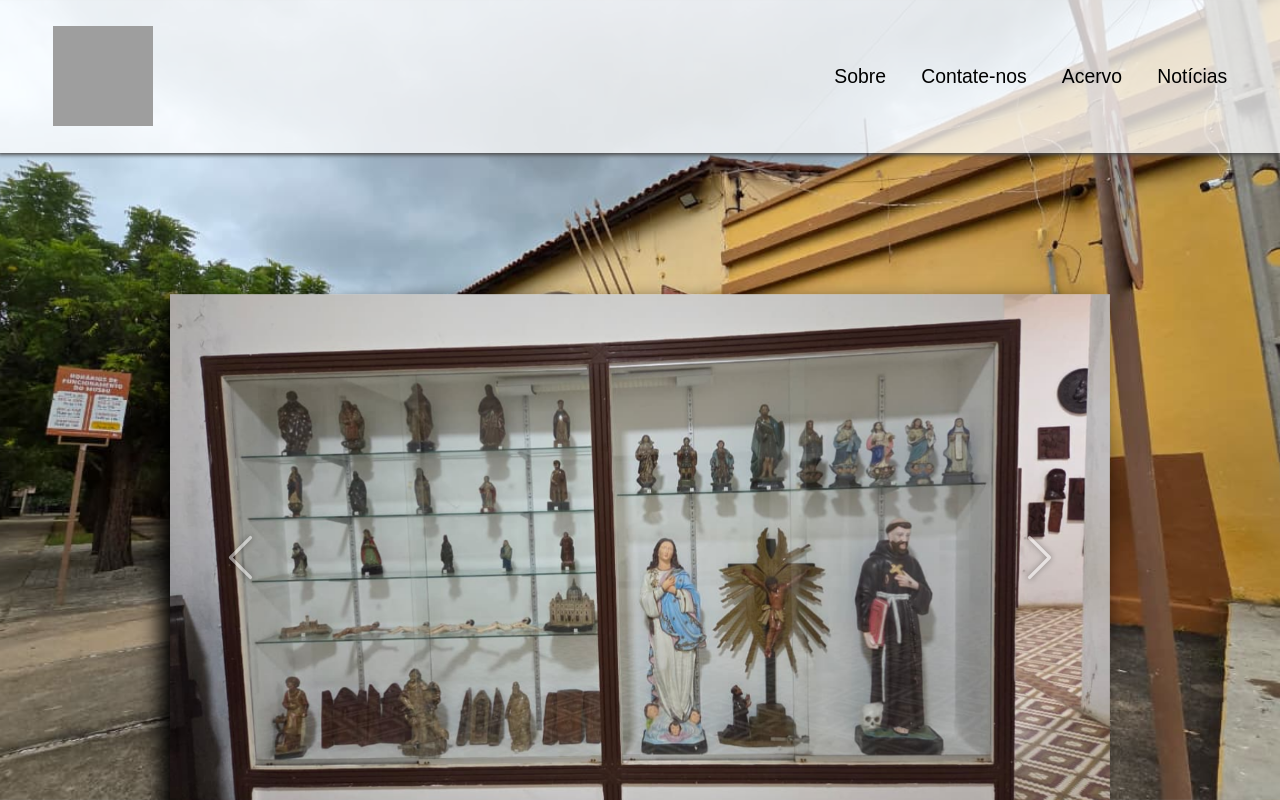
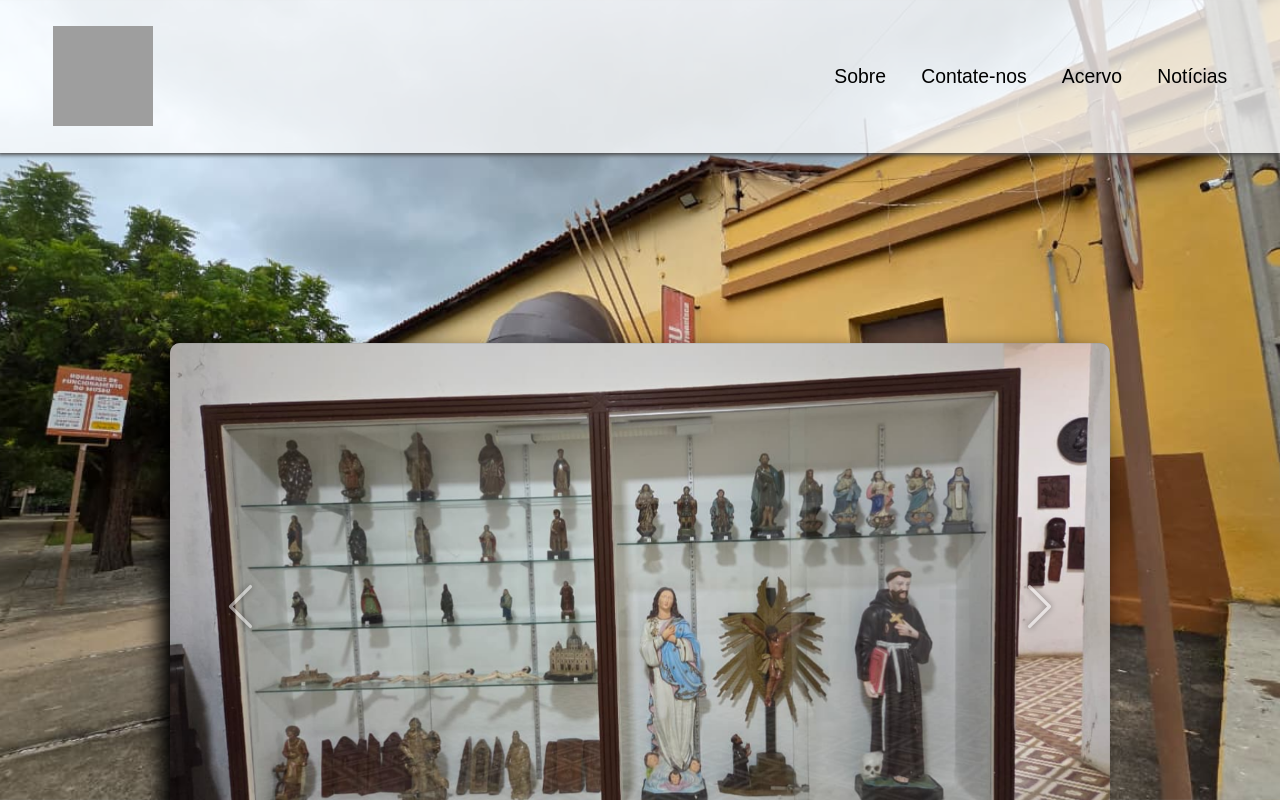
Before and after one commit to Leone0038/site-museu, a React (Vite) app: page /acervo in a window 1280 px wide. Shown: the top 800 px of the page. Built offline with nearby package versions, Linux system fonts and the light colour scheme; grey boxes are pictures that could not be loaded.

Commit message:
additional context for commit message

```diff
--- a/scss/components-styles/Gallery.scss
+++ b/scss/components-styles/Gallery.scss
@@ -1,6 +1,5 @@
 .shadow-museum {
     box-shadow: -10px 10px 20px rgb(0, 0, 0) !important;
-
 }
 
 .carousel-control-prev-icon,
--- a/src/pages/Gallery.jsx
+++ b/src/pages/Gallery.jsx
@@ -11,23 +11,28 @@ export default function Gallery() {
     );
 
     return (
-        <div className="app-container">
+        <div className="app-container" style={{minHeight: "150vh"}}>
             <Header />
             <div className="container-fluid p-5">
                 <div
                     id="museumCarousel"
-                    className="carousel slide shadow-museum"
+                    className="carousel slide"
                     style={{
                         width: "100%",
                         margin: "0 auto",
                     }}
                 >
-                    <div className="carousel-inner">
+                    <div
+                        className="carousel-inner shadow-museum"
+                        style={{
+                            backgroundColor: "grey",
+                            borderRadius: "10px",
+                        }}
+                    >
                         {images.map((imgSrc, index) => (
                             <div
                                 key={index}
                                 className={`carousel-item ${index === 0 ? "active" : ""}`}
-                                style={{ backgroundColor: "#444444" }}
                             >
                                 <img
                                     src={imgSrc}
```
Also changed, not shown: 1 other file (tests, documents, lock files or other folders).
